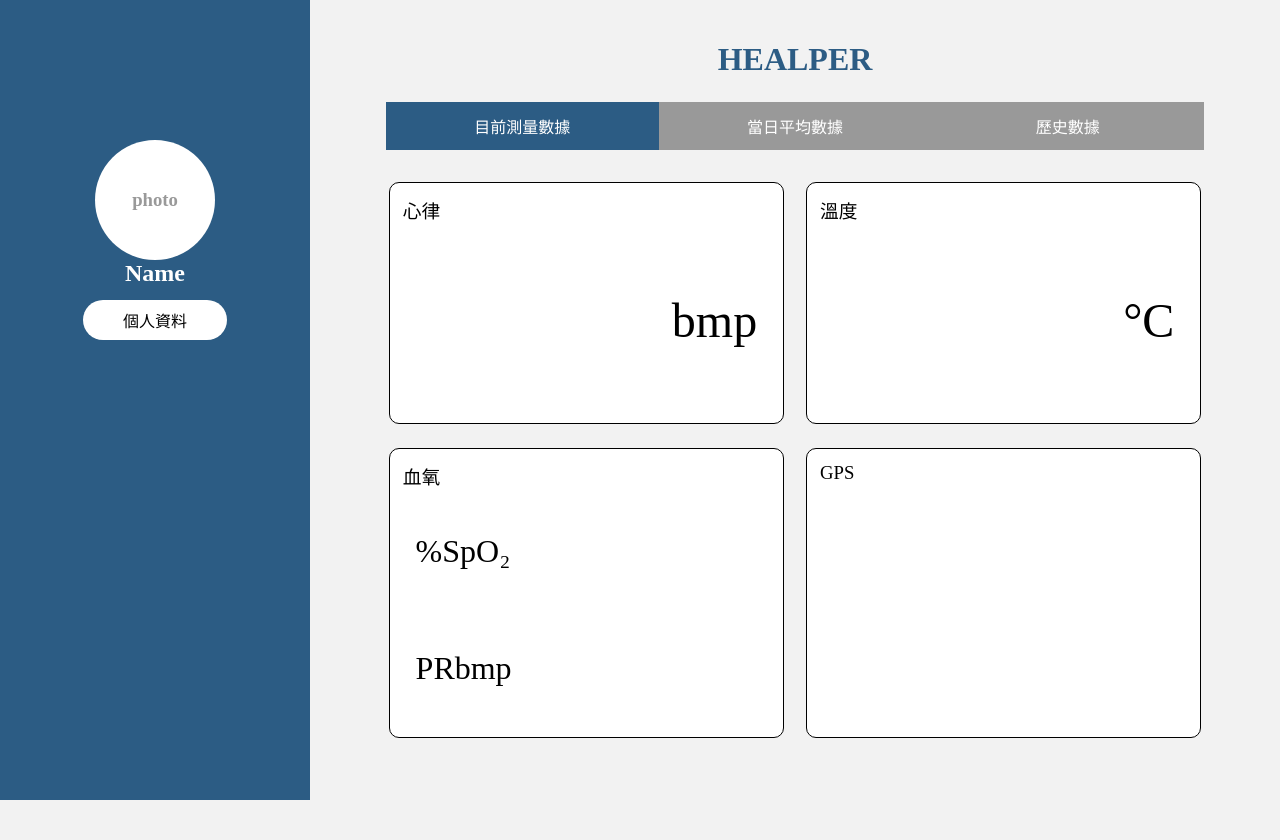
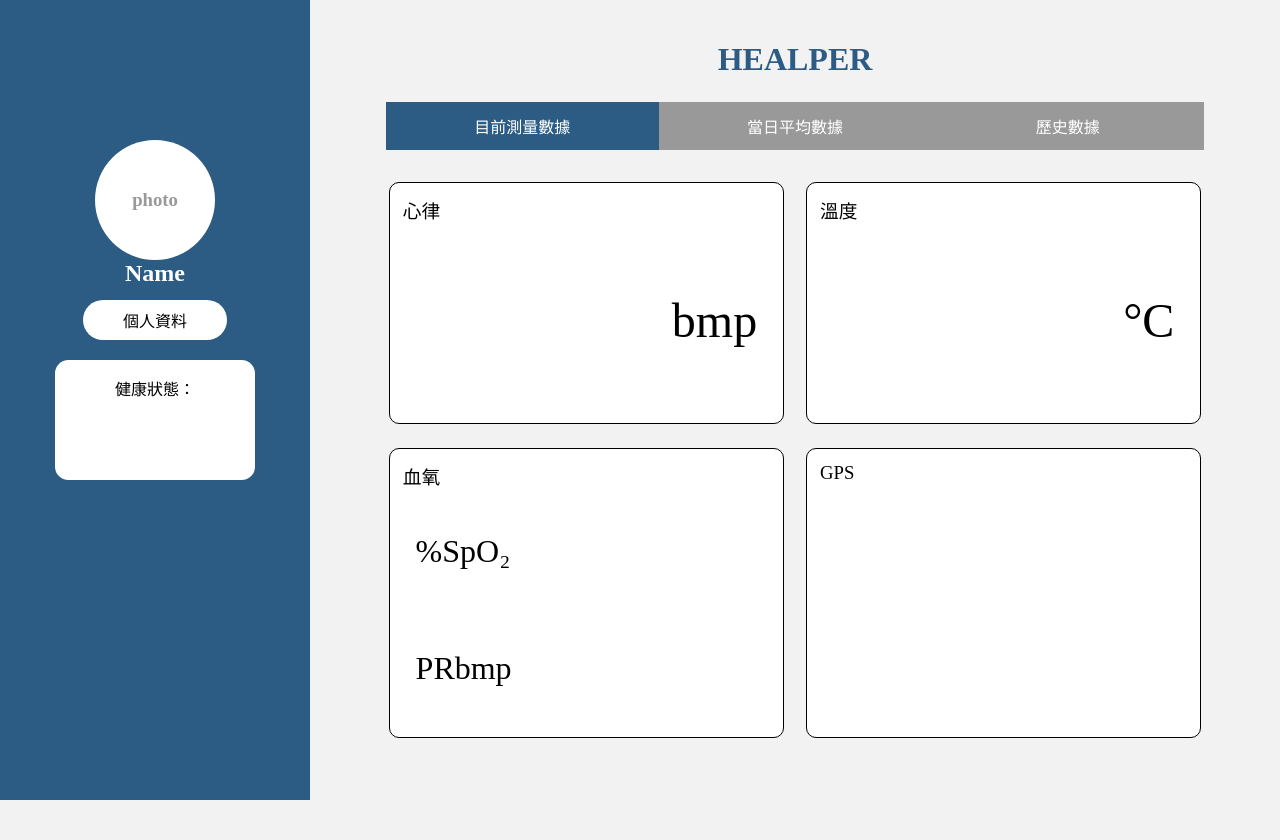
Before and after one commit to yuting-0914/HEAPLER, a PHP site: page /current.html in a window 1280 px wide. Shown: the top 840 px of the page. Run offline with PHP 8.4, Linux system fonts and the light colour scheme.

Commit message:
Add files via upload

```diff
--- a/current.html
+++ b/current.html
@@ -15,6 +15,9 @@
             <a href="" class="profile-button">個人資料</a>
             <div class="photo">
                 <h3>photo</h3>
+            </div>
+            <div class="condition">
+                <p>健康狀態：</p>
             </div>
         </div>
         <div class="content">
--- a/style.css
+++ b/style.css
@@ -139,6 +139,19 @@
     color: #999999;
 }
 
+.condition {
+    display: flex;
+    position: absolute;
+    background-color: #FFFFFF;
+    width: 25vh;
+    height: 15vh;
+    border-radius: 10pt;
+    top: 45vh;
+    /* align-items: center; */
+    justify-content: center;
+    color: rgb(0, 0, 0);
+}
+
 .medical-profile {
     display: flex;
     flex-direction: row; /* 將子元素水平排列 */
@@ -273,6 +286,11 @@
     color: #F2F2F2;
     text-decoration: none;
 }
+
+.navbar a:visited {
+    color: #F2F2F2;
+    text-decoration: none;
+  }
 
 .navi {
     display: flex;
```
